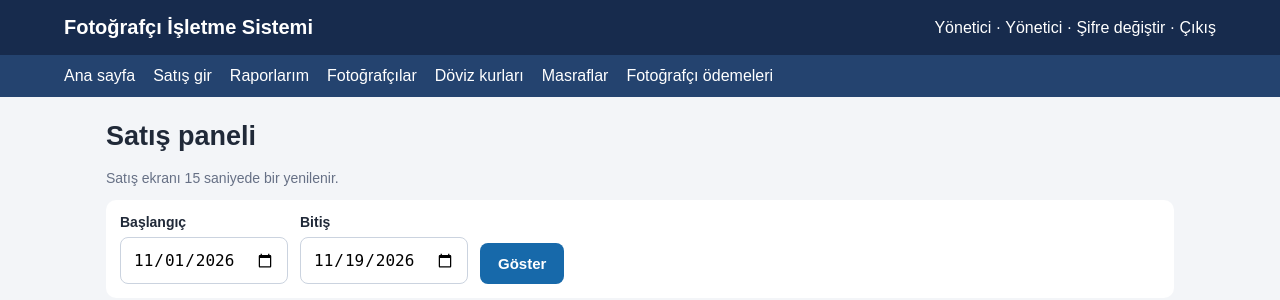
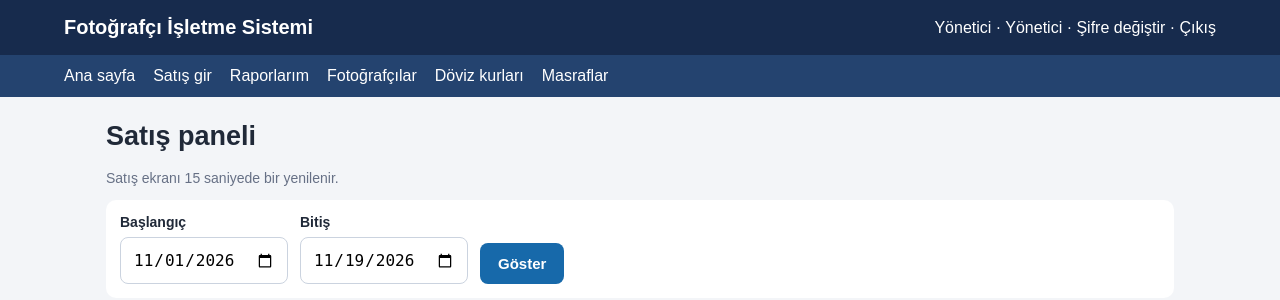
Before and after one commit to yusufaltinay16-pixel/fotografci-satis-sistemi, a Flask app: page /dashboard in a window 1280 px wide. Shown: the top 300 px of the page. Run offline with Flask 3, Linux system fonts and the light colour scheme; the visitor is signed in with stand-in values (Sample User, id 1); data comes from the database, SQL or seed files in the repository; data that the repository does not hold is empty; some libraries are stand-ins or nearby versions.

Commit message:
Remove photographer payments menu

```diff
--- a/templates/base.html
+++ b/templates/base.html
@@ -3,6 +3,6 @@
 <body><header><div class="brand">Fotoğrafçı İşletme Sistemi</div>
 {% if me %}<div class="user">{{ me['full_name'] }} · {{ 'Yönetici' if me['role']=='admin' else 'Fotoğrafçı' }} · <a href="{{ url_for('change_password') }}">Şifre değiştir</a> · <a href="{{ url_for('logout') }}">Çıkış</a></div>{% endif %}</header>
 {% if me %}<nav><a href="{{ url_for('dashboard') }}">Ana sayfa</a><a href="{{ url_for('sale') }}">Satış gir</a><a href="{{ url_for('reports') }}">Raporlarım</a>
-{% if me['role']=='admin' %}<a href="{{ url_for('sellers') }}">Fotoğrafçılar</a><a href="{{ url_for('rates') }}">Döviz kurları</a><a href="{{ url_for('expenses') }}">Masraflar</a><a href="{{ url_for('payments') }}">Fotoğrafçı ödemeleri</a>{% endif %}</nav>{% endif %}
+{% if me['role']=='admin' %}<a href="{{ url_for('sellers') }}">Fotoğrafçılar</a><a href="{{ url_for('rates') }}">Döviz kurları</a><a href="{{ url_for('expenses') }}">Masraflar</a>{% endif %}</nav>{% endif %}
 <main>{% with messages=get_flashed_messages() %}{% if messages %}{% for m in messages %}<div class="flash">{{m}}</div>{% endfor %}{% endif %}{% endwith %}{% block content %}{% endblock %}</main>
 <footer>Fotoğrafçı Satış ve Hakediş Sistemi</footer></body></html>
```
